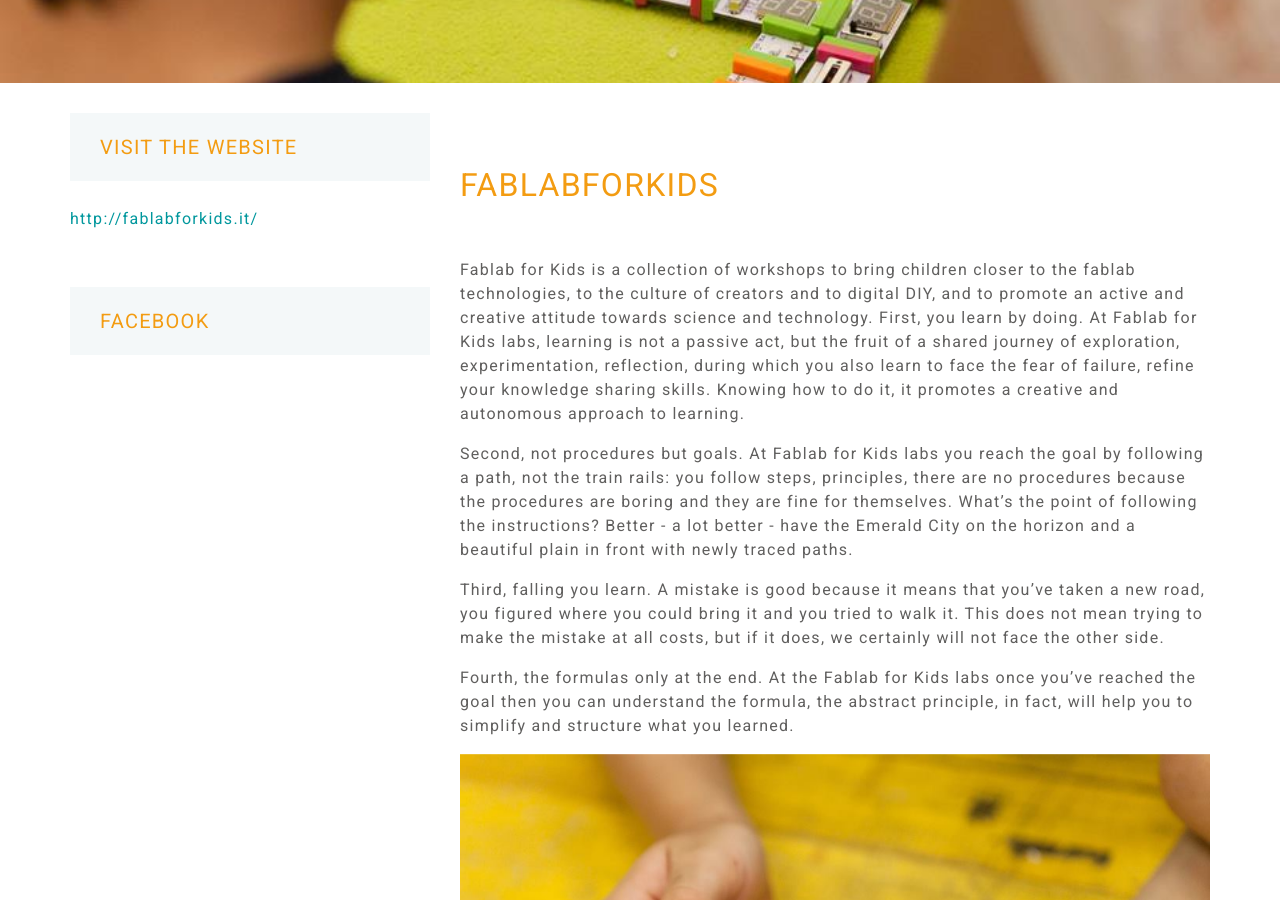
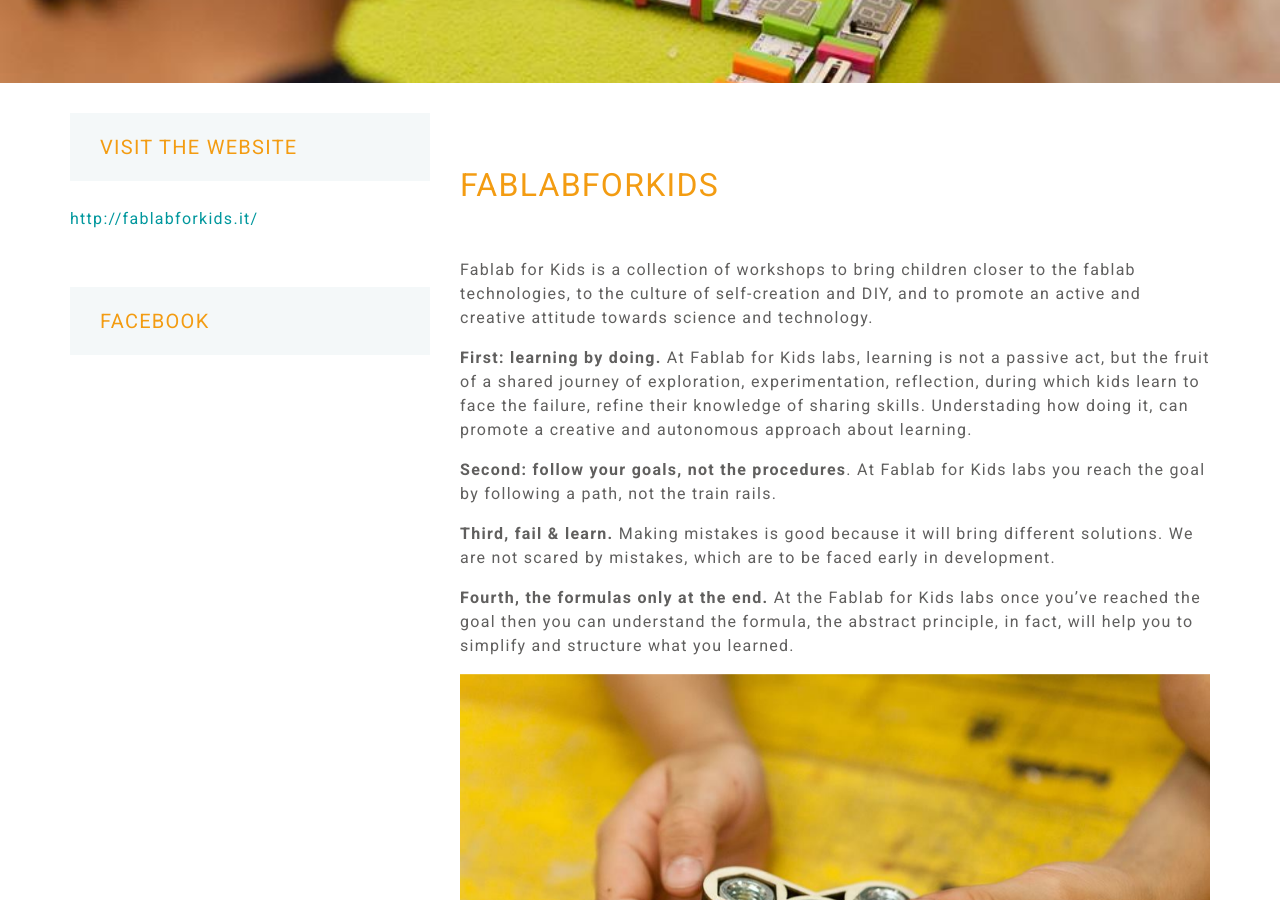
Before and after one commit to OfficineArduinoTorino/officine.cc, a Jekyll site: the page built from _projects/Fablabforkids.markdown, in a window 1280 px wide and 900 px high, scrolled down 517 px. Built offline with Jekyll 4.4.1, drawn with Linux system fonts in a browser that asks for light colours; nearby versions of some CDN libraries; comment, search, counter and statistics services are not loaded.

Commit message:
finalizing projects

```diff
--- a/_projects/Digifabturing.markdown
+++ b/_projects/Digifabturing.markdown
@@ -6,7 +6,7 @@
 fbpage: https://www.facebook.com/digifabturing/
 ---
 [Digifacturing](http://digifabturing.tumblr.com/) is the research project on new production processes, digital crafts, 3D printing and robotics.
-Digifacturing rises from a collaboration between several partners: Fablab Torino, Officine Arduino with COMAU and Toolbox Coworking as well as Co-de-iT; all together we will focus on new landscapes of experimentation. Digital fabrication + robotic automation applied in the field of architecture, interaction design and art will be just few of the several realities we wish to experiment; every step will be conceived in order to understand how can, so many different fields of applications, actually co-exhist and evolve, through a process of mutual contamination. Here we wish to discover new landscapes of experimentation offering a different perspective about the world of design for research.
+Digifacturing rises from a collaboration between several partners: [Fablab Torino](http://fablabtorino.org/), Officine Innesto with [COMAU](http://www.comau.com/EN) and [Toolbox Coworking](www.toolboxoffice.it/en/) as well as [Co-de-iT](http://www.co-de-it.com/wordpress/); all together we will focus on new landscapes of experimentation. Digital fabrication + robotic automation applied in the field of architecture, interaction design and art will be just few of the several realities we wish to experiment; every step will be conceived in order to understand how could, so many different fields of applications, actually co-exhist and evolve, through a process of mutual contamination. Here we wish to discover new landscapes of experimentation offering a different perspective about the world of design for research.
 The multidisciplinary team that will actually work with the robot will be composed by several professionals: some with a “maker” background, others more technical from the fields of electronics and computational design. Now a lot of work is waiting for us to start; several are the experiments to test and projects to develop and we cannot see the time projects will be finally real.
 
 <div class="photo-carousel">
--- a/_projects/Fablabforkids.markdown
+++ b/_projects/Fablabforkids.markdown
@@ -3,17 +3,20 @@
 title: FablabForKids
 image: fblbk4.jpg
 external_url: http://fablabforkids.it/
+fbpage: https://www.facebook.com/fablabforkids/
+
 ---
 
 
-Fablab for Kids is a collection of workshops to bring children closer to the fablab technologies, to the culture of creators and to digital DIY, and to promote an active and creative attitude towards science and technology.
-First, you learn by doing. At Fablab for Kids labs, learning is not a passive act, but the fruit of a shared journey of exploration, experimentation, reflection, during which you also learn to face the fear of failure, refine your knowledge sharing skills.  Knowing how to do it, it promotes a creative and autonomous approach to learning.
+Fablab for Kids is a collection of workshops to bring children closer to the fablab technologies, to the culture of self-creation and DIY, and to promote an active and creative attitude towards science and technology.
 
-Second, not procedures but goals. At Fablab for Kids labs you reach the goal by following a path, not the train rails: you follow steps, principles, there are no procedures because the procedures are boring and they are fine for themselves. What's the point of following the instructions? Better - a lot better - have the Emerald City on the horizon and a beautiful plain in front with newly traced paths.
+**First: learning by doing.** At Fablab for Kids labs, learning is not a passive act, but the fruit of a shared journey of exploration, experimentation, reflection, during which kids learn to face the failure, refine their knowledge of sharing skills. Understading how doing it, can promote a creative and autonomous approach about learning.
 
-Third, falling you learn.  A mistake is good because it means that you've taken a new road, you figured where you could bring it and you tried to walk it. This does not mean trying to make the mistake at all costs, but if it does, we certainly will not face the other side.
+**Second: follow your goals, not the procedures**. At Fablab for Kids labs you reach the goal by following a path, not the train rails.
 
-Fourth, the formulas only at the end. At the Fablab for Kids labs once you've reached the goal then you can understand the formula, the abstract principle, in fact, will help you to simplify and structure what you learned.
+**Third, fail & learn.**  Making mistakes is good because it will bring different solutions. We are not scared by mistakes, which are to be faced early in development.
+
+**Fourth, the formulas only at the end.** At the Fablab for Kids labs once you've reached the goal then you can understand the formula, the abstract principle, in fact, will help you to simplify and structure what you learned.
 
 <div class="photo-carousel">
     <img src="/images/projects/fblbk1.jpg">
--- a/_projects/MinimakerfaireTorino.markdown
+++ b/_projects/MinimakerfaireTorino.markdown
@@ -2,10 +2,12 @@
 layout: project
 title: Torino Mini Maker Faire
 image: mmfto6.jpg
-external_url: http://casajasmina.cc/
+external_url: http://torino.makerfaire.com/
+fbpage: https://www.facebook.com/torinominimakerfaire/
+twitter: TOmakerfaire
 ---
 Maker Faires are days dedicated to all forms of creativity and introspection, an event where anyone can show his creativity and share what he know. The purpose of Maker Faire is to entertain, inform, and give strength to the maker community. Age does not matter, training does not even matter: it only has the guts and the desire to do it.
-Since 2013 Officine Innesto and Toolbox Coworking are organizing together [Torino Mini Maker Faire](http://torino.makerfaire.com/contact/), an incredible moment of creativity.
+Since 2013 Officine Innesto and Fabalb Torino, together with Toolbox Coworking, are organizing [Torino Mini Maker Faire](http://torino.makerfaire.com/contact/), an incredible moment of creativity.
 
 
 <div class="photo-carousel">
--- a/_projects/Ruralhack.markdown
+++ b/_projects/Ruralhack.markdown
@@ -3,13 +3,16 @@
 title: Rural Hack
 image: rural 6.jpg
 external_url: http://www.ruralhack.org/
+fbpage: https://www.facebook.com/RuralHackProject/
+twitter: RuralHackIt
 ---
 [RuralHack](http://www.ruralhack.org/) is a research / action project that investigates both the cultural and technological aspects of the relationship between Open Hardware and Agriculture.
 
 The aim is to facilitate access to state-of-the-art technology and cost-effective precursor agriculture to enable farmers to create infrastructures and products.
 
 Open Hardware, along with open data, is designed to generate new consumer logic related to ethical and shared principles, abandoning resource exploitation and the patented patent logic.
-Rural hack is organizing workshops around Italy in collaboration with Officine Innesto and Rural hub
+
+Rural hack is organizing workshops around Italy and Europe in collaboration with Officine Innesto and Rural hub
 
 
 <div class="photo-carousel">
```
Also changed, not shown: 4 other files.
